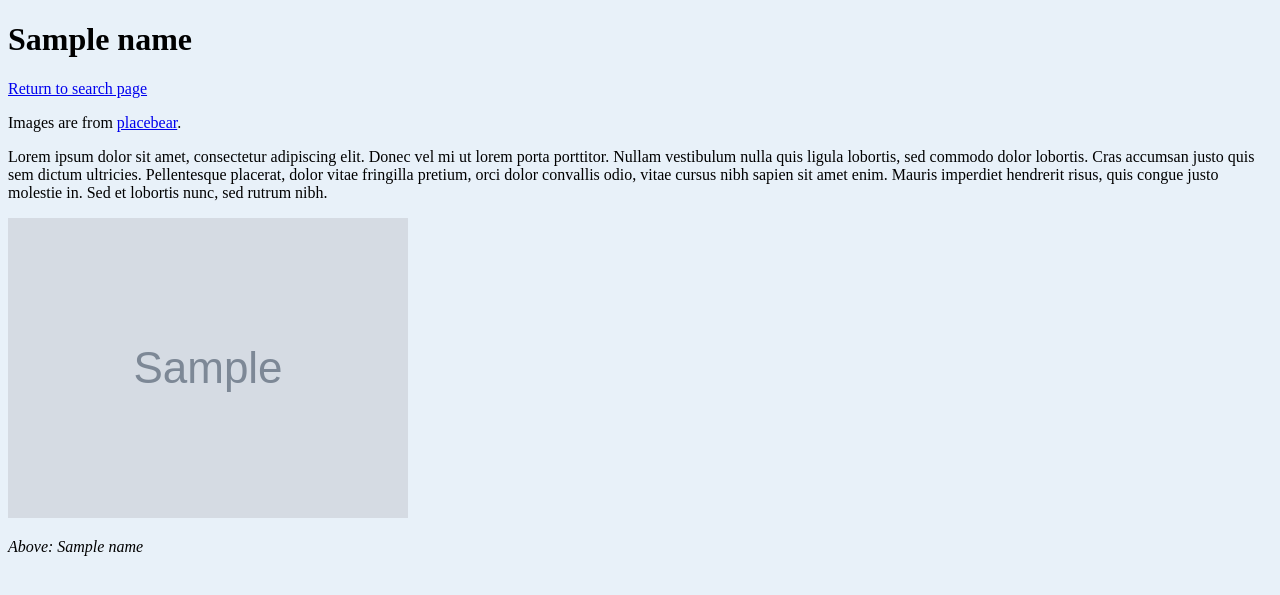
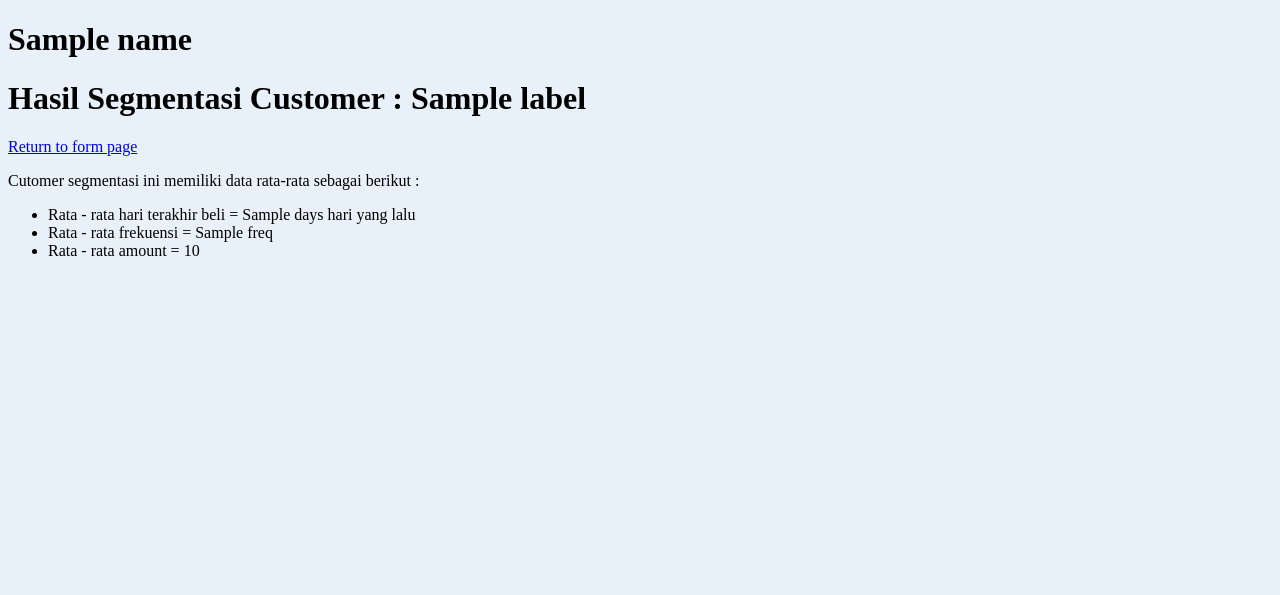
Before and after one commit to arfaghif/Web-Information-Intelligence-System, a Flask app: template templates/actor.html in a window 1280 px wide. Shown: the top 595 px of the page. Run offline with Flask 2, Linux system fonts and the light colour scheme; the template is opened without the code that fills it: most values are stand-ins (such as "Sample title", 1, 10 or a date in 2020); grey boxes marked "Sample" are stand-in pictures; some libraries are stand-ins or nearby versions.

Commit message:
feat: actor html

```diff
--- a/templates/actor.html
+++ b/templates/actor.html
@@ -9,7 +9,7 @@
 
 
 {% block title %}
-Selected Actor: {{ name }}
+Predicted Customer: {{ name }}
 {% endblock %}
 
 
@@ -22,26 +22,33 @@ Selected Actor: {{ name }}
       <!-- note, the id is not used in the template -->
 
       <h1 class="pt-5 pb-2">{{ name }}</h1>
+      <h1 class="pt-5 pb-2">Hasil Segmentasi Customer : <strong> {{ label }} </strong></h1>
 
-      <p><a href="{{ url_for('index') }}">Return to search page</a></p>
+      <p><a href="{{ url_for('index') }}">Return to form page</a></p>
 
 	  <!--
 	      notice how the URL in the link above is rendered for
 	      Flask - it needs to name the FUNCTION, not the route
       -->
 
-	  <p>Images are from <a href="https://placebear.com/">placebear</a>.</p>
+	  <!-- <p>Images are from <a href="https://placebear.com/">placebear</a>.</p> -->
 
-	  <p>Lorem ipsum dolor sit amet, consectetur adipiscing elit. Donec vel mi ut lorem porta porttitor. Nullam vestibulum nulla quis ligula lobortis, sed commodo dolor lobortis. Cras accumsan justo quis sem dictum ultricies. Pellentesque placerat, dolor vitae fringilla pretium, orci dolor convallis odio, vitae cursus nibh sapien sit amet enim. Mauris imperdiet hendrerit risus, quis congue justo molestie in. Sed et lobortis nunc, sed rutrum nibh.</p>
+	  <p>Cutomer segmentasi ini memiliki data rata-rata sebagai berikut : <br>
+      <ul>
+        <li> Rata - rata hari terakhir beli = {{ days }} hari yang lalu </li>
+        <li> Rata - rata frekuensi  = {{ freq }} </li>
+        <li> Rata - rata amount = {{ amount }} </li>
+      </ul>
+    </p>
 
-    </div>
+    <!-- </div>
     <div class="col-sm-6">
 
       <img src="{{ photo }}" alt="Photo: {{ name }}" class="img-fluid pt-5">
 
       <p><em>Above: {{ name }}</em></p>
 
-    </div>
+    </div> -->
   </div>
 </div>
 
```
